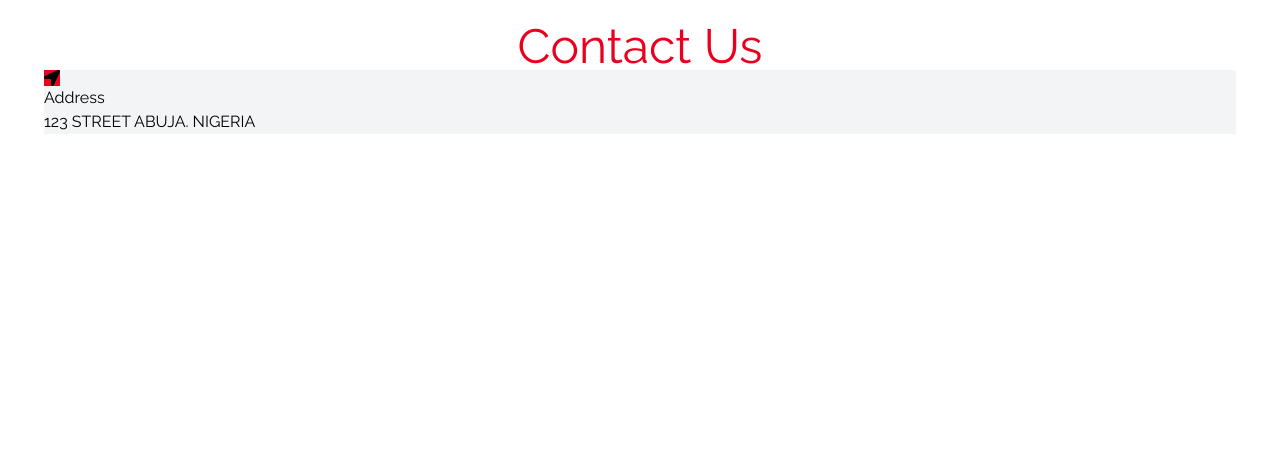
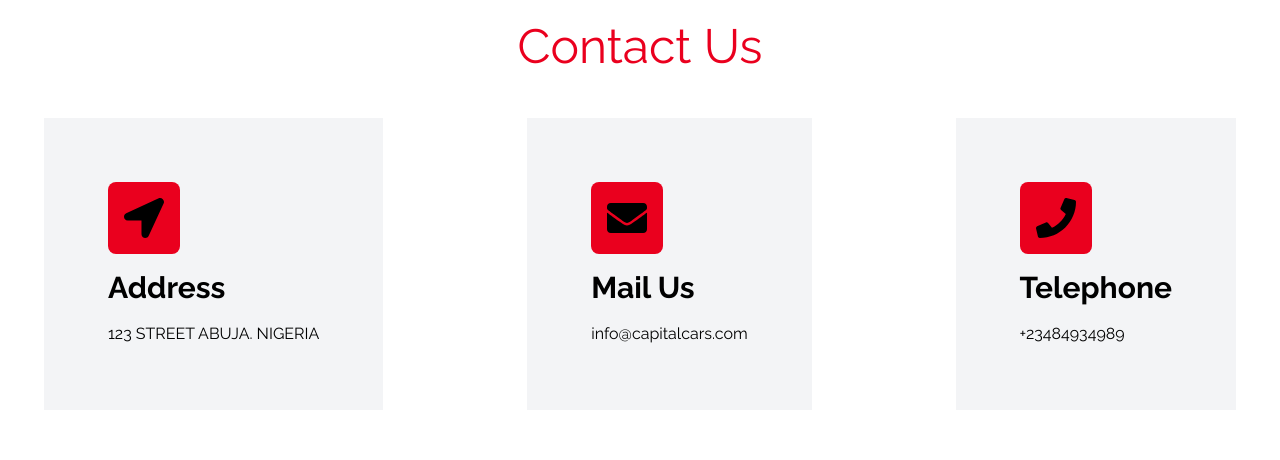
Before and after one commit to Youssoufai/sarkin-mota, a Next.js app: page /contact in a window 1280 px wide. Shown: the part 902-1362 px from the top of the page. Built offline with nearby package versions, Linux system fonts and the light colour scheme; a web font is replaced by a local one.

Commit message:
Contact Form Section

```diff
--- /dev/null
+++ b/app/components/ContactForm.jsx
@@ -0,0 +1,14 @@
+'use client'
+import React from 'react'
+
+const ContactForm = () => {
+    return (
+        <>
+            <section className='h-screen p-12'>
+
+            </section>
+        </>
+    )
+}
+
+export default ContactForm
--- a/app/components/ContactSection.jsx
+++ b/app/components/ContactSection.jsx
@@ -1,21 +1,31 @@
 'use client'
 import React from 'react'
-import { FaLocationArrow } from 'react-icons/fa'
+import { FaEnvelope, FaLocationArrow, FaPhone } from 'react-icons/fa'
 const ContactSection = () => {
     return (
         <>
 
-            <section className='h-screen p-11'>
+            <section className='h-screen p-11 space-y-12'>
                 <div>
                     <h1 className="text-5xl text-red text-center">Contact Us</h1>
                 </div>
-                <div className='bg-gray-100'>
-                    <FaLocationArrow className='bg-red' />
-                    <h1>Address</h1>
-                    <h3>123 STREET ABUJA. NIGERIA</h3>
-                </div>
-                <div></div>
-                <div></div>
+                <section className='flex items-center justify-between'>
+                    <div className='bg-gray-100 p-16 space-y-4'>
+                        <FaLocationArrow className='bg-red text-7xl p-4 rounded-lg' />
+                        <h1 className='font-bold text-3xl'>Address</h1>
+                        <h3>123 STREET ABUJA. NIGERIA</h3>
+                    </div>
+                    <div className='bg-gray-100 p-16 space-y-4'>
+                        <FaEnvelope className='bg-red text-7xl p-4 rounded-lg' />
+                        <h1 className='font-bold text-3xl'>Mail Us</h1>
+                        <h3>info@capitalcars.com</h3>
+                    </div>
+                    <div className='bg-gray-100 p-16 space-y-4'>
+                        <FaPhone className='bg-red text-7xl p-4 rounded-lg' />
+                        <h1 className='font-bold text-3xl'>Telephone</h1>
+                        <h3>+23484934989</h3>
+                    </div>
+                </section>
             </section>
 
         </>
--- a/app/contact/page.jsx
+++ b/app/contact/page.jsx
@@ -2,6 +2,7 @@
 import React from 'react'
 import ContactHero from '../components/ContactHero'
 import ContactSection from '../components/ContactSection'
+import ContactForm from '../components/ContactForm'
 
 const page = () => {
     return (
@@ -10,6 +11,7 @@ const page = () => {
                 <h1 className='text-white text-5xl text-center pt-12'>Contact Us</h1>
             </section>
             <ContactSection />
+            <ContactForm />
         </>
     )
 }
```
